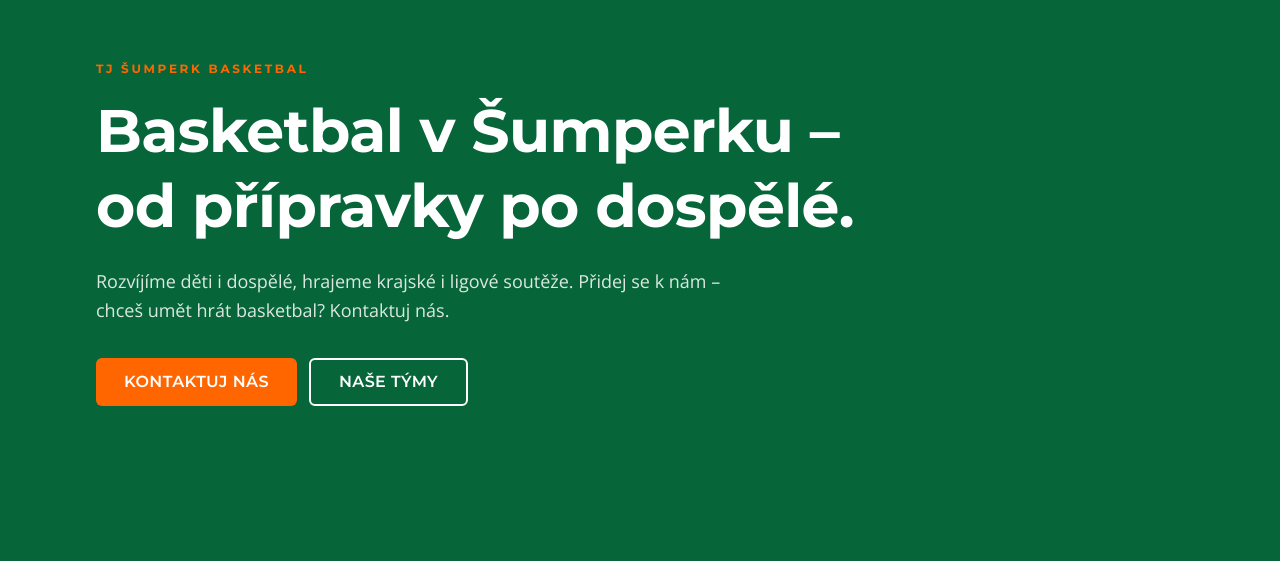
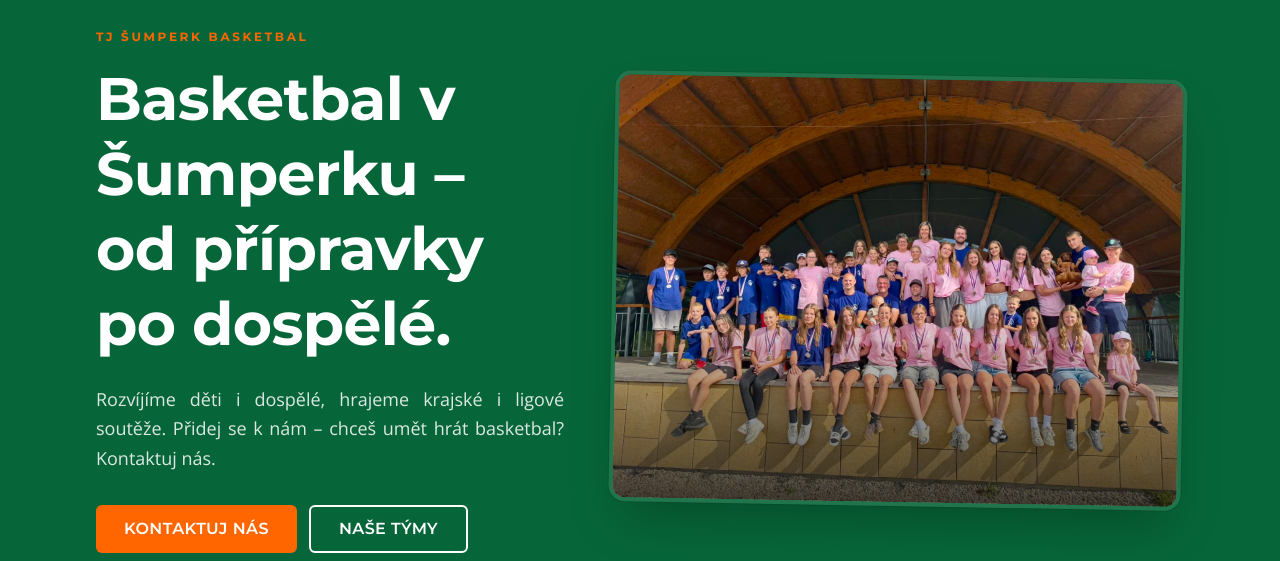
Before and after one commit to Tumis02/basketbal_sumperk_web, a Next.js app: page / in a window 1280 px wide. Shown: the part 164-725 px from the top of the page. Built offline with nearby package versions, Linux system fonts and the light colour scheme; no server answers.

Commit message:
foto na úvodní obrazovce

```diff
--- a/app/kemp-2026/page.tsx
+++ b/app/kemp-2026/page.tsx
@@ -1,5 +1,4 @@
 import { Section, SectionHeading } from "@/components/shared/section";
-import { Button } from "@/components/ui/button";
 import { pageMetadata } from "@/lib/seo";
 
 export const metadata = pageMetadata({
--- a/app/page.tsx
+++ b/app/page.tsx
@@ -15,14 +15,15 @@
     <>
       <section className="relative isolate overflow-hidden bg-primary text-primary-foreground">
         <div className="absolute inset-0 -z-10 bg-gradient-to-br from-primary via-primary to-primary/80" />
-        <div className="mx-auto max-w-6xl px-4 py-24 sm:px-6 sm:py-32 lg:px-8 lg:py-40">
+        <div className="mx-auto grid max-w-6xl items-center gap-12 px-4 py-24 sm:px-6 sm:py-32 lg:grid-cols-[0.9fr_1.1fr] lg:px-8 lg:py-32">
+          <div>
             <p className="font-display text-xs font-bold uppercase tracking-[0.22em] text-accent">
               TJ Šumperk Basketbal
             </p>
             <h1 className="mt-4 max-w-3xl text-4xl font-extrabold leading-tight tracking-tight sm:text-5xl lg:text-6xl">
-            Basketbal v Šumperku – od přípravky po dospělé.
+              Basketbal v Šumperku – od&nbsp;přípravky po dospělé.
             </h1>
-          <p className="mt-6 max-w-2xl text-base leading-relaxed text-primary-foreground/85 sm:text-lg">
+            <p className="mt-6 max-w-2xl text-base leading-relaxed text-primary-foreground/85 sm:text-lg text-justify">
               Rozvíjíme děti i dospělé, hrajeme krajské i ligové soutěže. Přidej
               se k nám – chceš umět hrát basketbal? Kontaktuj nás.
             </p>
@@ -33,6 +34,24 @@
               <Button href="/tymy" variant="outline" size="lg" className="border-primary-foreground text-primary-foreground hover:bg-primary-foreground hover:text-primary">
                 Naše týmy
               </Button>
+            </div>
+          </div>
+          <div className="relative mx-auto w-full max-w-2xl lg:rotate-1">
+            <div className="relative overflow-hidden rounded-2xl border-4 border-primary-foreground/10 shadow-2xl ring-1 ring-black/10">
+              <Image
+                src="/kemp_2026.jpeg"
+                alt="Basketbalový kemp TJ Šumperk 2026"
+                width={1600}
+                height={1200}
+                priority
+                sizes="(min-width: 1024px) 55vw, 90vw"
+                className="aspect-[4/3] w-full object-cover"
+              />
+              <div className="absolute inset-0 bg-gradient-to-t from-black/70 via-black/0 to-black/0" />
+            </div>
+           {/*  <span className="absolute bottom-4 left-4 inline-flex items-center gap-2 rounded-full bg-accent px-4 py-1.5 font-display text-xs font-bold uppercase tracking-wide text-accent-foreground shadow-md">
+              Kemp 2026
+            </span> */}
           </div>
         </div>
       </section>
@@ -66,7 +85,7 @@
                     </Link>
                   </h3>
                   {preview ? (
-                    <p className="mt-3 text-sm text-muted-foreground">
+                    <p className="mt-3 text-justify text-sm text-muted-foreground">
                       {preview}
                     </p>
                   ) : null}
--- a/app/primestsky-kemp/page.tsx
+++ b/app/primestsky-kemp/page.tsx
@@ -1,5 +1,4 @@
 import { Section, SectionHeading } from "@/components/shared/section";
-import { Button } from "@/components/ui/button";
 import { pageMetadata } from "@/lib/seo";
 
 export const metadata = pageMetadata({
```
Also changed, not shown: public/kemp_2026.jpeg (added). Lines whose indentation alone changed are shown as unchanged.
